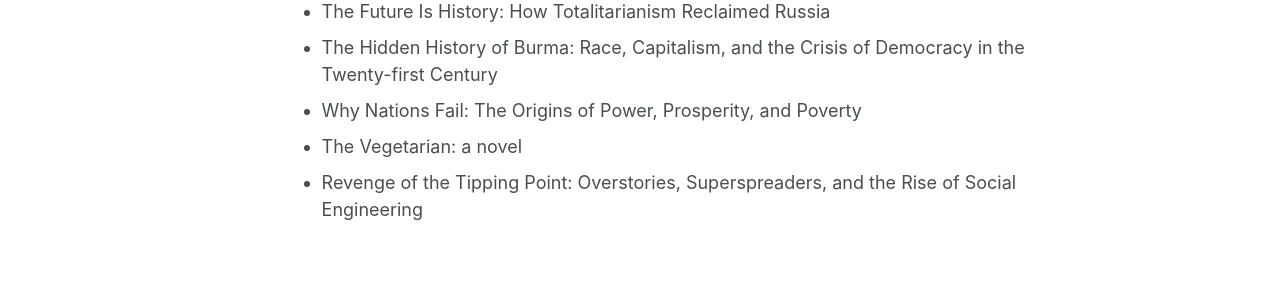
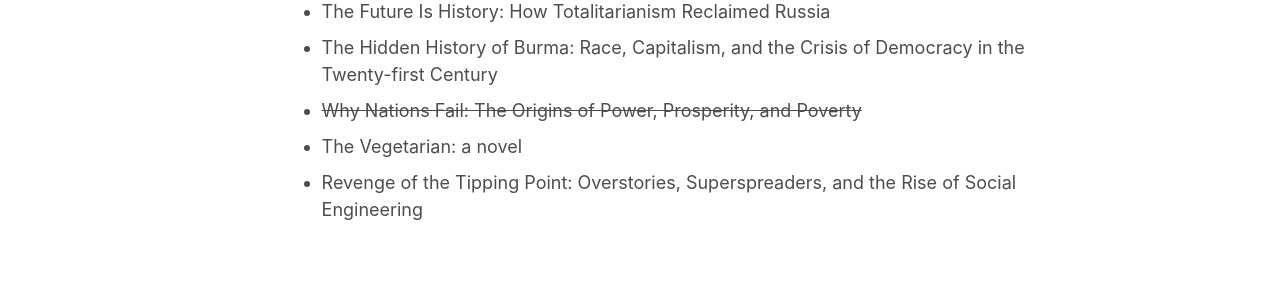
Before and after one commit to nish-goel/nish-goel.github.io, a Jekyll site: the page built from _pages/markdown.md, in a window 1280 px wide and 1264 px high. Shown: the part 625-925 px from the top of the window. Built offline with Jekyll 4.4.1, drawn with Linux system fonts in a browser that asks for light colours.

```diff
--- a/_pages/markdown.md
+++ b/_pages/markdown.md
@@ -20,7 +20,7 @@ redirect_from:
 * ~~What Went Wrong with Capitalism~~
 * The Future Is History: How Totalitarianism Reclaimed Russia
 * The Hidden History of Burma: Race, Capitalism, and the Crisis of Democracy in the Twenty-first Century
-* Why Nations Fail: The Origins of Power, Prosperity, and Poverty
+* ~~Why Nations Fail: The Origins of Power, Prosperity, and Poverty~~
 * The Vegetarian: a novel
 * Revenge of the Tipping Point: Overstories, Superspreaders, and the Rise of Social Engineering
 
```
